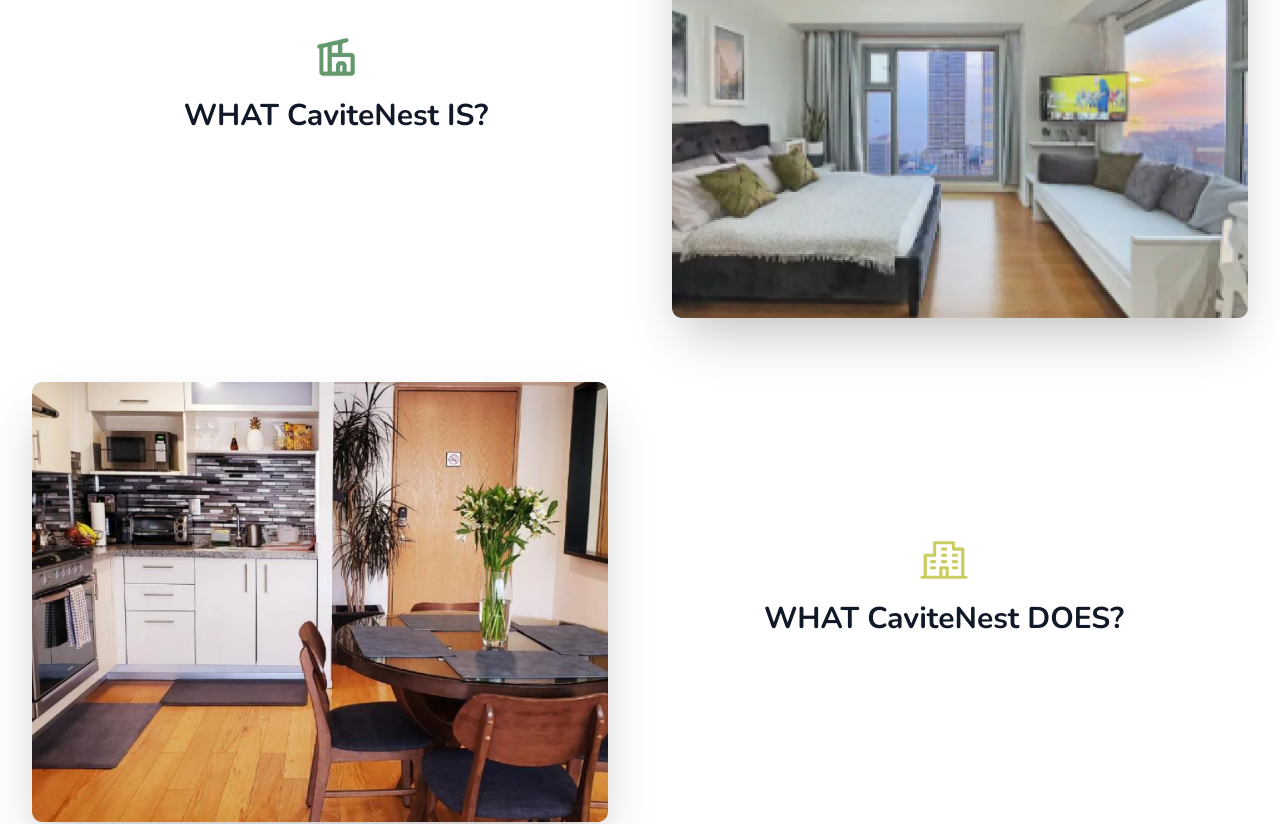
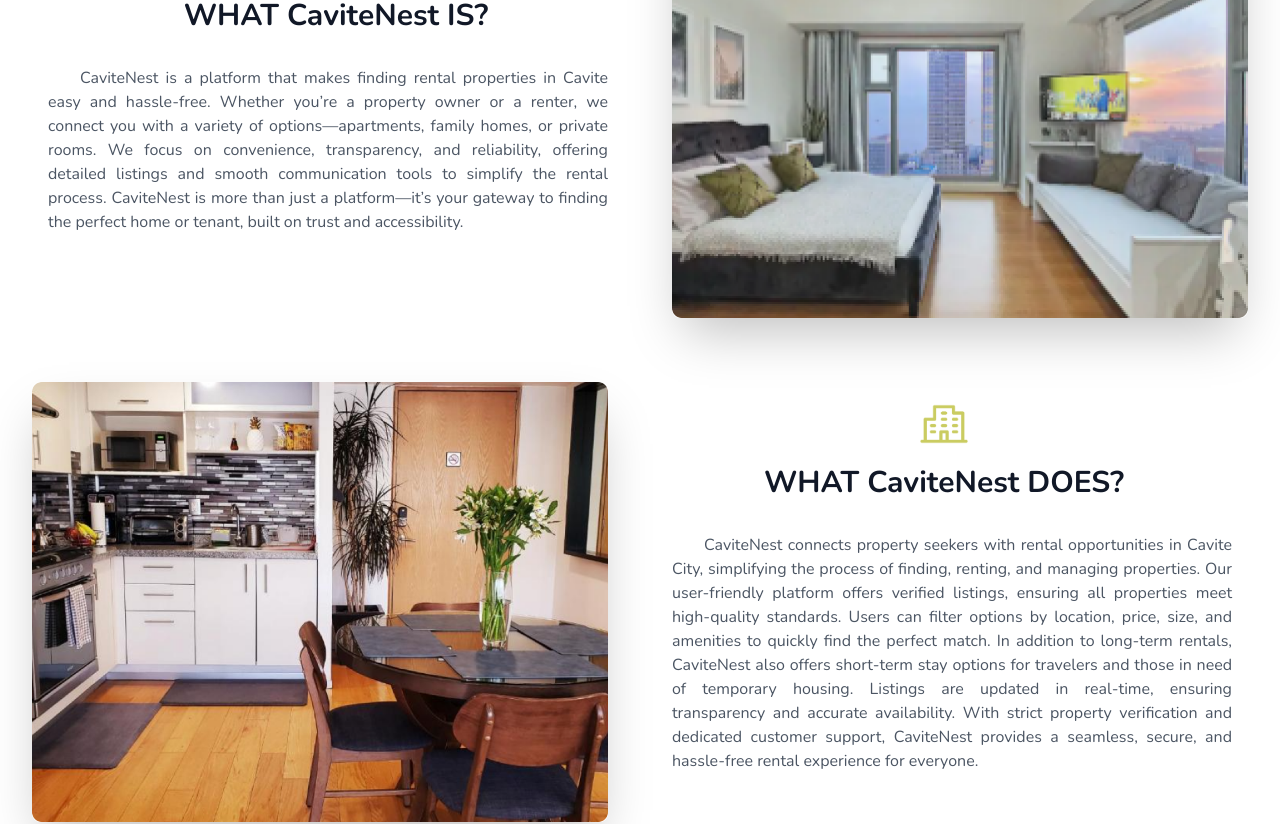
Before and after one commit to cld-kent0/CaviteNest, a Next.js app: page /about in a window 1280 px wide. Shown: the part 1029-1853 px from the top of the page. Built offline with nearby package versions, Linux system fonts and the light colour scheme; no server answers; the database is empty; what pusher would draw is missing.

Commit message:
sorry, last na HASHASHA

```diff
--- a/app/about/page.tsx
+++ b/app/about/page.tsx
@@ -92,14 +92,23 @@
                 <h2 className="text-3xl font-bold text-gray-900">
                   WHAT CaviteNest IS?
                 </h2>
-                <div className="mt-4 mr-5 text-gray-600 text-justify">
+                <div className="mt-4 md:mr-4 text-gray-600 text-justify p-4">
                   {vision.split("\n").map((paragraph, index) => (
                     <p
                       key={index}
                       style={index === 0 ? { textIndent: "2em" } : {}}
                       className="mb-4"
                     >
-                      {paragraph}
+                      CaviteNest is a platform that makes finding rental
+                      properties in Cavite easy and hassle-free. Whether you’re
+                      a property owner or a renter, we connect you with a
+                      variety of options—apartments, family homes, or private
+                      rooms. We focus on convenience, transparency, and
+                      reliability, offering detailed listings and smooth
+                      communication tools to simplify the rental process.
+                      CaviteNest is more than just a platform—it’s your gateway
+                      to finding the perfect home or tenant, built on trust and
+                      accessibility.
                     </p>
                   ))}
                 </div>
@@ -128,14 +137,27 @@
                 <h2 className="text-3xl font-bold text-gray-900">
                   WHAT CaviteNest DOES?
                 </h2>
-                <div className="mt-4 ml-5 text-gray-600 text-justify">
+                <div className="mt-4 md:ml-4 text-gray-600 text-justify p-4">
                   {mission.split("\n").map((paragraph, index) => (
                     <p
                       key={index}
                       style={index === 0 ? { textIndent: "2em" } : {}}
                       className="mb-4"
                     >
-                      {paragraph}
+                      CaviteNest connects property seekers with rental
+                      opportunities in Cavite City, simplifying the process of
+                      finding, renting, and managing properties. Our
+                      user-friendly platform offers verified listings, ensuring
+                      all properties meet high-quality standards. Users can
+                      filter options by location, price, size, and amenities to
+                      quickly find the perfect match. In addition to long-term
+                      rentals, CaviteNest also offers short-term stay options
+                      for travelers and those in need of temporary housing.
+                      Listings are updated in real-time, ensuring transparency
+                      and accurate availability. With strict property
+                      verification and dedicated customer support, CaviteNest
+                      provides a seamless, secure, and hassle-free rental
+                      experience for everyone.
                     </p>
                   ))}
                 </div>
@@ -157,7 +179,7 @@
               <h3 className="text-2xl font-bold text-gray-900">
                 Need help with your questions?
               </h3>
-              <p className="mt-4 text-gray-600">
+              <p className="mt-4 text-gray-600 px-4">
                 If you have any questions or need support, feel free to visit
                 our{" "}
                 <button
```
